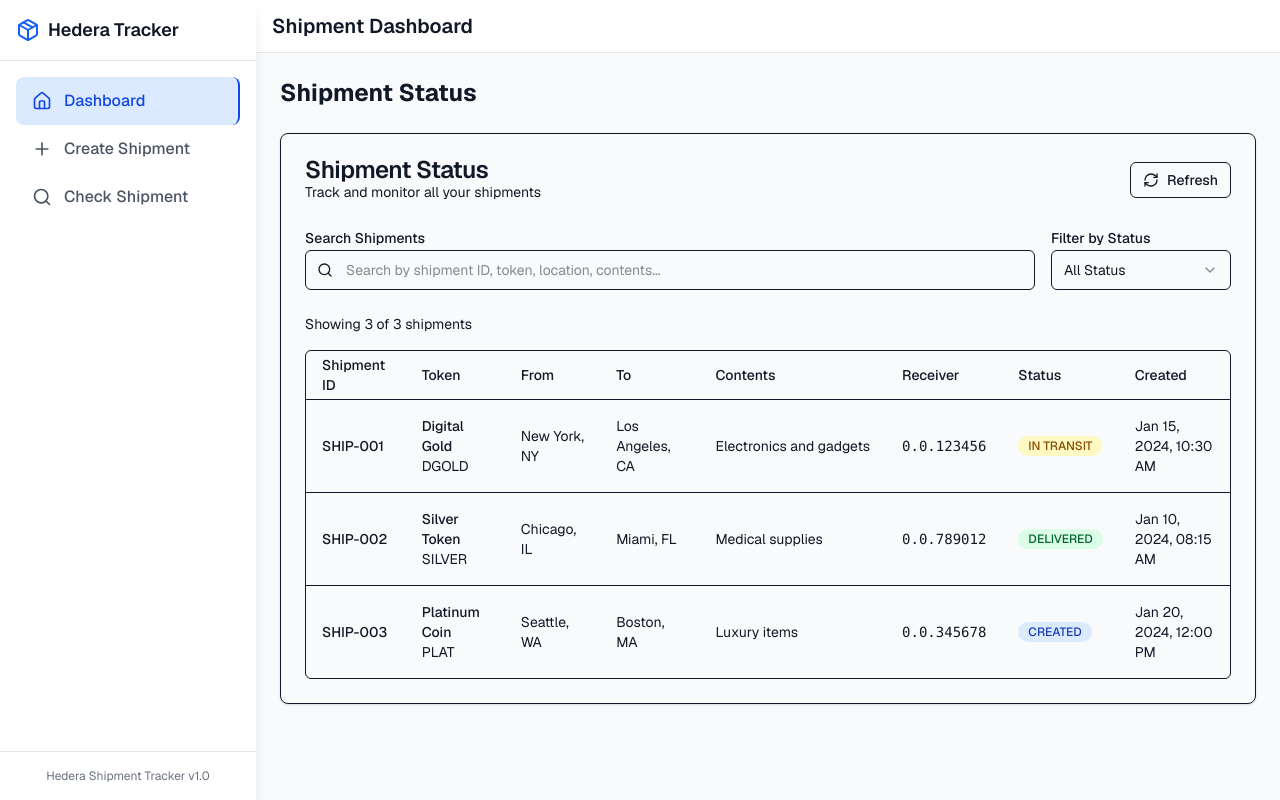
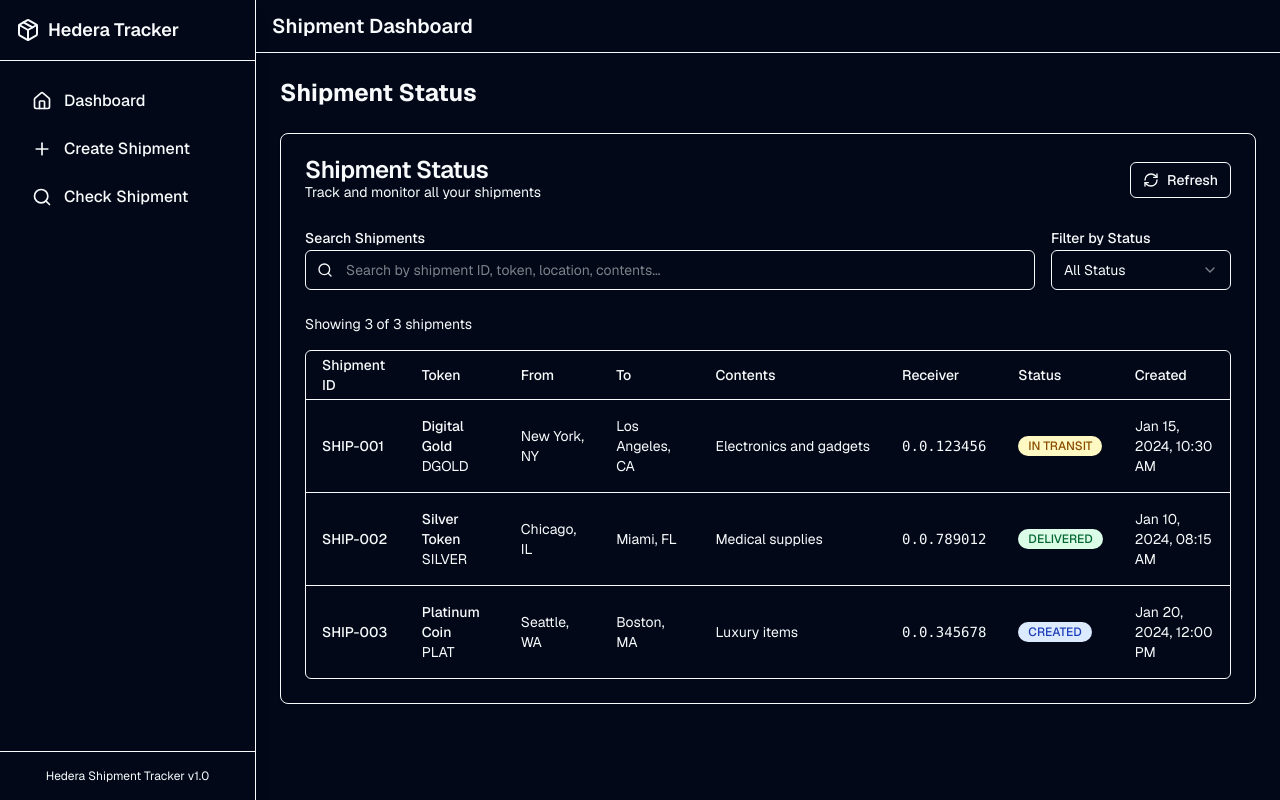
Before and after one commit to Vdkk07/hedera-shipment-tracker, a Next.js app: page /dashboard/check-status in a window 1280 px wide. Built offline with nearby package versions, Linux system fonts and the light colour scheme.

Commit message:
fixed few things

```diff
--- a/src/app/globals.css
+++ b/src/app/globals.css
@@ -1,4 +1,28 @@
 @import "tailwindcss";
+
+@layer base {
+  :root {
+    --background: 222.2 84% 4.9%;
+    --foreground: 210 40% 98%;
+    --card: 222.2 84% 4.9%;
+    --card-foreground: 210 40% 98%;
+    --popover: 222.2 84% 4.9%;
+    --popover-foreground: 210 40% 98%;
+    --primary: 210 40% 98%;
+    --primary-foreground: 222.2 84% 4.9%;
+    --secondary: 217.2 32.6% 17.5%;
+    --secondary-foreground: 210 40% 98%;
+    --muted: 217.2 32.6% 17.5%;
+    --muted-foreground: 215 20.2% 65.1%;
+    --accent: 217.2 32.6% 17.5%;
+    --accent-foreground: 210 40% 98%;
+    --destructive: 0 62.8% 30.6%;
+    --destructive-foreground: 210 40% 98%;
+    --border: 217.2 32.6% 17.5%;
+    --input: 217.2 32.6% 17.5%;
+    --ring: 212.7 26.8% 83.9%;
+  }
+}
 
 * {
   box-sizing: border-box;
@@ -8,6 +32,10 @@ body {
   margin: 0;
   padding: 0;
   font-family: var(--font-geist-sans), system-ui, sans-serif;
-  background-color: #f9fafb;
-  color: #111827;
+  background-color: hsl(var(--background));
+  color: hsl(var(--foreground));
 }
+
+.dark {
+  color-scheme: dark;
+}
--- a/src/app/layout.tsx
+++ b/src/app/layout.tsx
@@ -23,7 +23,7 @@ export default function RootLayout({
   children: React.ReactNode;
 }>) {
   return (
-    <html lang="en">
+    <html lang="en" className="dark">
       <body
         className={`${geistSans.variable} ${geistMono.variable} antialiased`}
       >
--- a/src/components/CreateShipmentForm.tsx
+++ b/src/components/CreateShipmentForm.tsx
@@ -137,7 +137,7 @@ export function CreateShipmentForm({ onSubmit, isLoading = false }: CreateShipme
 
           <Button
             type="submit"
-            className="w-full"
+            className="w-full bg-white text-black font-semibold"
             disabled={!isFormValid || isLoading}
           >
             {isLoading ? "Creating Shipment..." : "Create Shipment"}
--- a/src/components/CustomSidebar.tsx
+++ b/src/components/CustomSidebar.tsx
@@ -2,6 +2,7 @@
 
 import { useState, useEffect } from "react";
 import { Plus, Search, Package, Home, Menu, X } from "lucide-react";
+import { Button } from "@/components/ui/button";
 
 interface SidebarProps {
   children: React.ReactNode;
@@ -24,8 +25,8 @@ const SidebarItem = ({ icon, label, isActive, onClick, href }: SidebarItemProps)
     <div
       className={`flex items-center gap-3 px-4 py-3 rounded-lg transition-colors cursor-pointer ${
         isActive
-          ? "bg-blue-100 text-blue-700 border-r-2 border-blue-700"
-          : "text-gray-600 hover:bg-gray-100 hover:text-gray-900"
+          ? "bg-primary text-primary-foreground"
+          : "text-muted-foreground hover:bg-accent hover:text-accent-foreground"
       }`}
       onClick={handleClick}
     >
@@ -86,7 +87,7 @@ export function CustomSidebar({ children }: SidebarProps) {
   ];
 
   return (
-    <div className="flex h-screen bg-gray-50">
+    <div className="flex h-screen bg-background">
       {/* Mobile Overlay */}
       {isMobile && isOpen && (
         <div
@@ -97,24 +98,26 @@ export function CustomSidebar({ children }: SidebarProps) {
 
       {/* Sidebar */}
       <div
-        className={`fixed md:relative inset-y-0 left-0 z-50 w-64 bg-white shadow-lg transform transition-transform duration-300 ease-in-out ${
+        className={`fixed md:relative inset-y-0 left-0 z-50 w-64 bg-card border-r border-border shadow-lg transform transition-transform duration-300 ease-in-out ${
           isOpen ? "translate-x-0" : "-translate-x-full"
         } md:translate-x-0`}
       >
         <div className="flex flex-col h-full">
           {/* Header */}
-          <div className="flex items-center justify-between p-4 border-b border-gray-200">
+          <div className="flex items-center justify-between p-4 border-b border-border">
             <div className="flex items-center gap-2">
-              <Package className="h-6 w-6 text-blue-600" />
-              <span className="text-lg font-semibold text-gray-900">Hedera Tracker</span>
+              <Package className="h-6 w-6 text-primary" />
+              <span className="text-lg font-semibold text-foreground">Hedera Tracker</span>
             </div>
             {isMobile && (
-              <button
+              <Button
+                variant="ghost"
+                size="icon"
                 onClick={toggleSidebar}
-                className="p-1 rounded-md hover:bg-gray-100 md:hidden"
+                className="md:hidden"
               >
                 <X className="h-5 w-5" />
-              </button>
+              </Button>
             )}
           </div>
 
@@ -132,8 +135,8 @@ export function CustomSidebar({ children }: SidebarProps) {
           </nav>
 
           {/* Footer */}
-          <div className="p-4 border-t border-gray-200">
-            <div className="text-xs text-gray-500 text-center">
+          <div className="p-4 border-t border-border">
+            <div className="text-xs text-muted-foreground text-center">
               Hedera Shipment Tracker v1.0
             </div>
           </div>
@@ -143,22 +146,24 @@ export function CustomSidebar({ children }: SidebarProps) {
       {/* Main Content */}
       <div className="flex-1 flex flex-col overflow-hidden">
         {/* Top Bar */}
-        <header className="bg-white shadow-sm border-b border-gray-200 px-4 py-3">
+        <header className="bg-card border-b border-border px-4 py-3">
           <div className="flex items-center justify-between">
             <div className="flex items-center gap-3">
-              <button
+              <Button
+                variant="ghost"
+                size="icon"
                 onClick={toggleSidebar}
-                className="p-2 rounded-md hover:bg-gray-100 md:hidden"
+                className="md:hidden"
               >
                 <Menu className="h-5 w-5" />
-              </button>
-              <h1 className="text-xl font-semibold text-gray-900">Shipment Dashboard</h1>
+              </Button>
+              <h1 className="text-xl font-semibold text-foreground">Shipment Dashboard</h1>
             </div>
           </div>
         </header>
 
         {/* Page Content */}
-        <main className="flex-1 overflow-auto bg-gray-50">
+        <main className="flex-1 overflow-auto bg-background">
           {children}
         </main>
       </div>
--- a/src/components/ui/input.tsx
+++ b/src/components/ui/input.tsx
@@ -2,7 +2,8 @@ import * as React from "react"
 
 import { cn } from "@/lib/utils"
 
-export type InputProps = React.InputHTMLAttributes<HTMLInputElement>
+export interface InputProps
+  extends React.InputHTMLAttributes<HTMLInputElement> {}
 
 const Input = React.forwardRef<HTMLInputElement, InputProps>(
   ({ className, type, ...props }, ref) => {
--- a/tailwind.config.js
+++ b/tailwind.config.js
@@ -18,38 +18,38 @@ module.exports = {
     },
     extend: {
       colors: {
-        border: "#e5e7eb",
-        input: "#e5e7eb",
-        ring: "#6b7280",
-        background: "#ffffff",
-        foreground: "#111827",
+        border: "hsl(var(--border))",
+        input: "hsl(var(--input))",
+        ring: "hsl(var(--ring))",
+        background: "hsl(var(--background))",
+        foreground: "hsl(var(--foreground))",
         primary: {
-          DEFAULT: "#111827",
-          foreground: "#f9fafb",
+          DEFAULT: "hsl(var(--primary))",
+          foreground: "hsl(var(--primary-foreground))",
         },
         secondary: {
-          DEFAULT: "#f3f4f6",
-          foreground: "#111827",
+          DEFAULT: "hsl(var(--secondary))",
+          foreground: "hsl(var(--secondary-foreground))",
         },
         destructive: {
-          DEFAULT: "#ef4444",
-          foreground: "#f9fafb",
+          DEFAULT: "hsl(var(--destructive))",
+          foreground: "hsl(var(--destructive-foreground))",
         },
         muted: {
-          DEFAULT: "#f3f4f6",
-          foreground: "#6b7280",
+          DEFAULT: "hsl(var(--muted))",
+          foreground: "hsl(var(--muted-foreground))",
         },
         accent: {
-          DEFAULT: "#f3f4f6",
-          foreground: "#111827",
+          DEFAULT: "hsl(var(--accent))",
+          foreground: "hsl(var(--accent-foreground))",
         },
         popover: {
-          DEFAULT: "#ffffff",
-          foreground: "#111827",
+          DEFAULT: "hsl(var(--popover))",
+          foreground: "hsl(var(--popover-foreground))",
         },
         card: {
-          DEFAULT: "#ffffff",
-          foreground: "#111827",
+          DEFAULT: "hsl(var(--card))",
+          foreground: "hsl(var(--card-foreground))",
         },
       },
       borderRadius: {
```
Also changed, not shown: src/app/dashboard/check-shipment/page.tsx (+63 -56 lines), src/components/CheckShipmentForm.tsx (+34 -22 lines), src/components/ui/card.tsx (+2 -10 lines), src/components/ui/button.tsx (line endings or trailing spaces), src/lib/utils.ts (line endings or trailing spaces).
